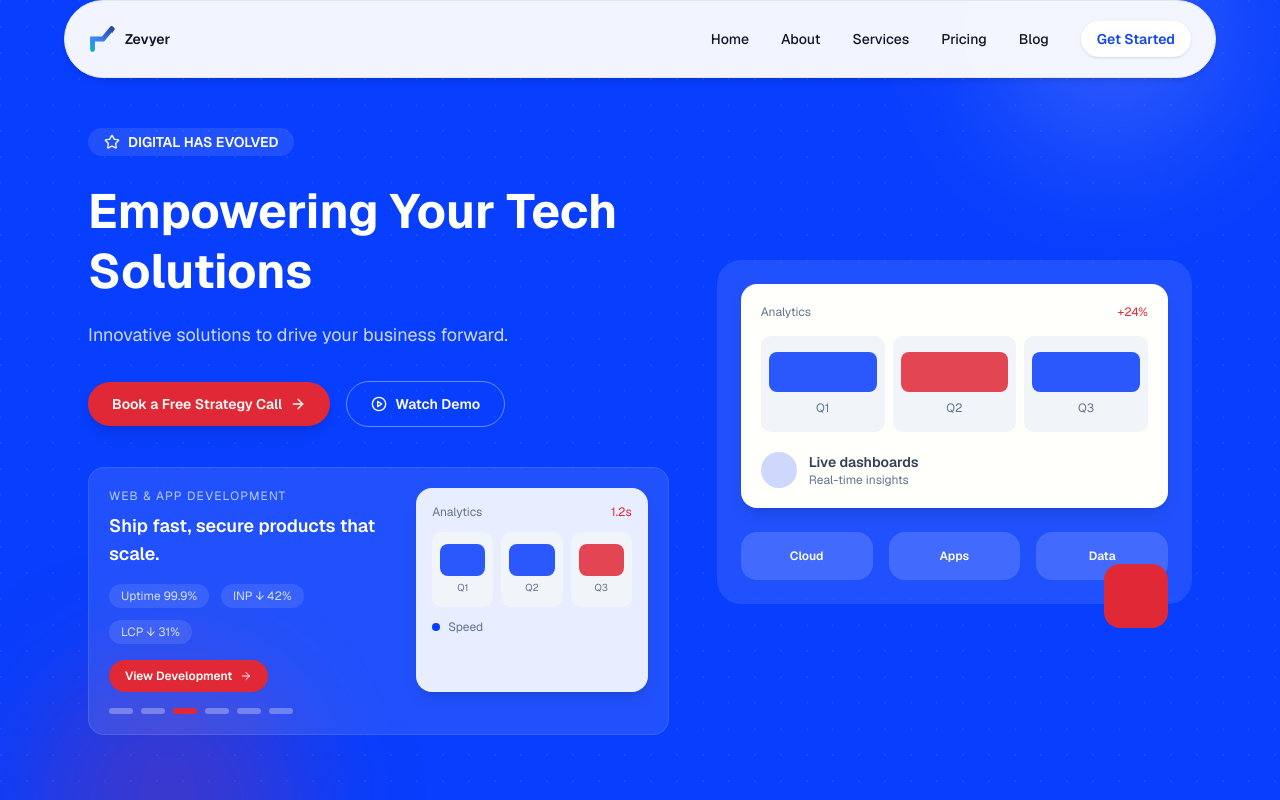
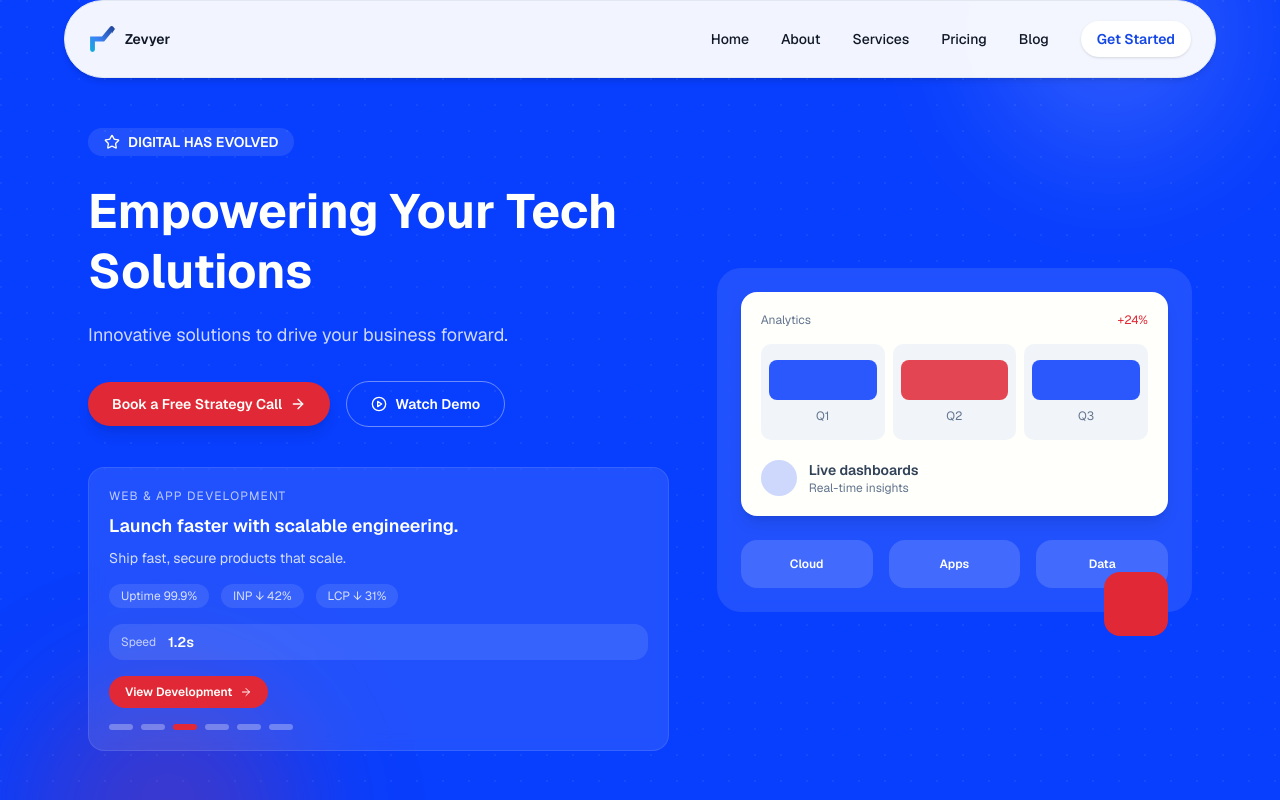
Before and after one commit to zevyertech/zevyer, a Next.js app: page / in a window 1280 px wide. Shown: the top 800 px of the page. Built offline with nearby package versions, Linux system fonts and the light colour scheme; no server answers.

Commit message:
Simplify hero banner and vary headings.
Co-authored-by: Cursor <cursoragent@cursor.com>

```diff
--- a/app/page.tsx
+++ b/app/page.tsx
@@ -47,6 +47,7 @@ export default function Home() {
     {
       label: "Performance Marketing",
       title: "Scale paid channels with measurable ROI.",
+      heading: "Performance campaigns that convert.",
       cta: "Explore Performance",
       href: "/services/performance-marketing",
       metricLabel: "ROAS",
@@ -57,6 +58,7 @@ export default function Home() {
     {
       label: "Branding & Creative",
       title: "Build a brand that converts and stands out.",
+      heading: "Stand out with premium brand systems.",
       cta: "See Branding",
       href: "/services/branding-creative",
       metricLabel: "Engagement",
@@ -67,6 +69,7 @@ export default function Home() {
     {
       label: "Web & App Development",
       title: "Ship fast, secure products that scale.",
+      heading: "Launch faster with scalable engineering.",
       cta: "View Development",
       href: "/services/custom-development",
       metricLabel: "Speed",
@@ -77,6 +80,7 @@ export default function Home() {
     {
       label: "SEO & Content",
       title: "Grow organic traffic that compounds.",
+      heading: "Compound growth with SEO & content.",
       cta: "Boost SEO",
       href: "/services/seo-and-content",
       metricLabel: "Organic",
@@ -87,6 +91,7 @@ export default function Home() {
     {
       label: "Marketing Consultation",
       title: "Clarity and execution for growth strategy.",
+      heading: "Clarity and execution for growth strategy.",
       cta: "Book Consultation",
       href: "/services/marketing-consultation",
       metricLabel: "Pipeline",
@@ -97,6 +102,7 @@ export default function Home() {
     {
       label: "AI & Automation",
       title: "Automate workflows and customer support.",
+      heading: "Automations that save time at scale.",
       cta: "Explore AI",
       href: "/services/ai-automation",
       metricLabel: "Hours Saved",
@@ -261,12 +267,9 @@ export default function Home() {
                 onMouseEnter={() => setIsBannerPaused(true)}
                 onMouseLeave={() => setIsBannerPaused(false)}
               >
-                <div className="grid gap-6 md:grid-cols-[1.1fr_0.9fr]">
-                  <div>
-                    <p className="text-xs uppercase tracking-widest text-white/70">
-                      {serviceBanners[activeBanner].label}
-                    </p>
-                    <h3 className="mt-2 text-lg font-semibold">{serviceBanners[activeBanner].title}</h3>
+                <p className="text-xs uppercase tracking-widest text-white/70">{serviceBanners[activeBanner].label}</p>
+                <h3 className="mt-2 text-lg font-semibold">{serviceBanners[activeBanner].heading}</h3>
+                <p className="mt-2 text-sm text-white/80">{serviceBanners[activeBanner].title}</p>
                 <div className="mt-4 flex flex-wrap items-center gap-3 text-xs text-white/80">
                   {serviceBanners[activeBanner].stats.map((stat) => (
                     <span key={stat} className="rounded-full bg-white/10 px-3 py-1">
@@ -274,32 +277,16 @@ export default function Home() {
                     </span>
                   ))}
                 </div>
+                <div className="mt-4 flex items-center gap-3 rounded-xl bg-white/10 px-3 py-2 text-xs">
+                  <span className="text-white/70">{serviceBanners[activeBanner].metricLabel}</span>
+                  <span className="text-sm font-semibold">{serviceBanners[activeBanner].metricValue}</span>
+                </div>
                 <Link
                   href={serviceBanners[activeBanner].href}
                   className="mt-4 inline-flex items-center gap-2 rounded-full bg-[#E12836] px-4 py-2 text-xs font-semibold text-[#FFFFFB]"
                 >
                   {serviceBanners[activeBanner].cta} <ArrowRight className="h-3 w-3" />
                 </Link>
-                  </div>
-                  <div className="rounded-2xl bg-white/90 p-4 text-slate-700 shadow-lg">
-                    <div className="flex items-center justify-between text-xs text-slate-500">
-                      <span>Analytics</span>
-                      <span className="text-[#E12836]">{serviceBanners[activeBanner].metricValue}</span>
-                    </div>
-                    <div className="mt-3 grid grid-cols-3 gap-2">
-                      {serviceBanners[activeBanner].bars.map((color, idx) => (
-                        <div key={`${color}-${idx}`} className="rounded-lg bg-slate-100 px-2 py-3 text-center">
-                          <div className="h-8 rounded-md" style={{ backgroundColor: color, opacity: 0.85 }} />
-                          <p className="mt-1 text-[10px] text-slate-500">Q{idx + 1}</p>
-                        </div>
-                      ))}
-                    </div>
-                    <div className="mt-3 flex items-center gap-2 text-xs text-slate-500">
-                      <span className="h-2 w-2 rounded-full bg-[#083EFD]" />
-                      {serviceBanners[activeBanner].metricLabel}
-                    </div>
-                  </div>
-                </div>
                 <div className="mt-4 flex gap-2">
                   {serviceBanners.map((_, idx) => (
                     <span
```
Lines whose indentation alone changed are shown as unchanged.
